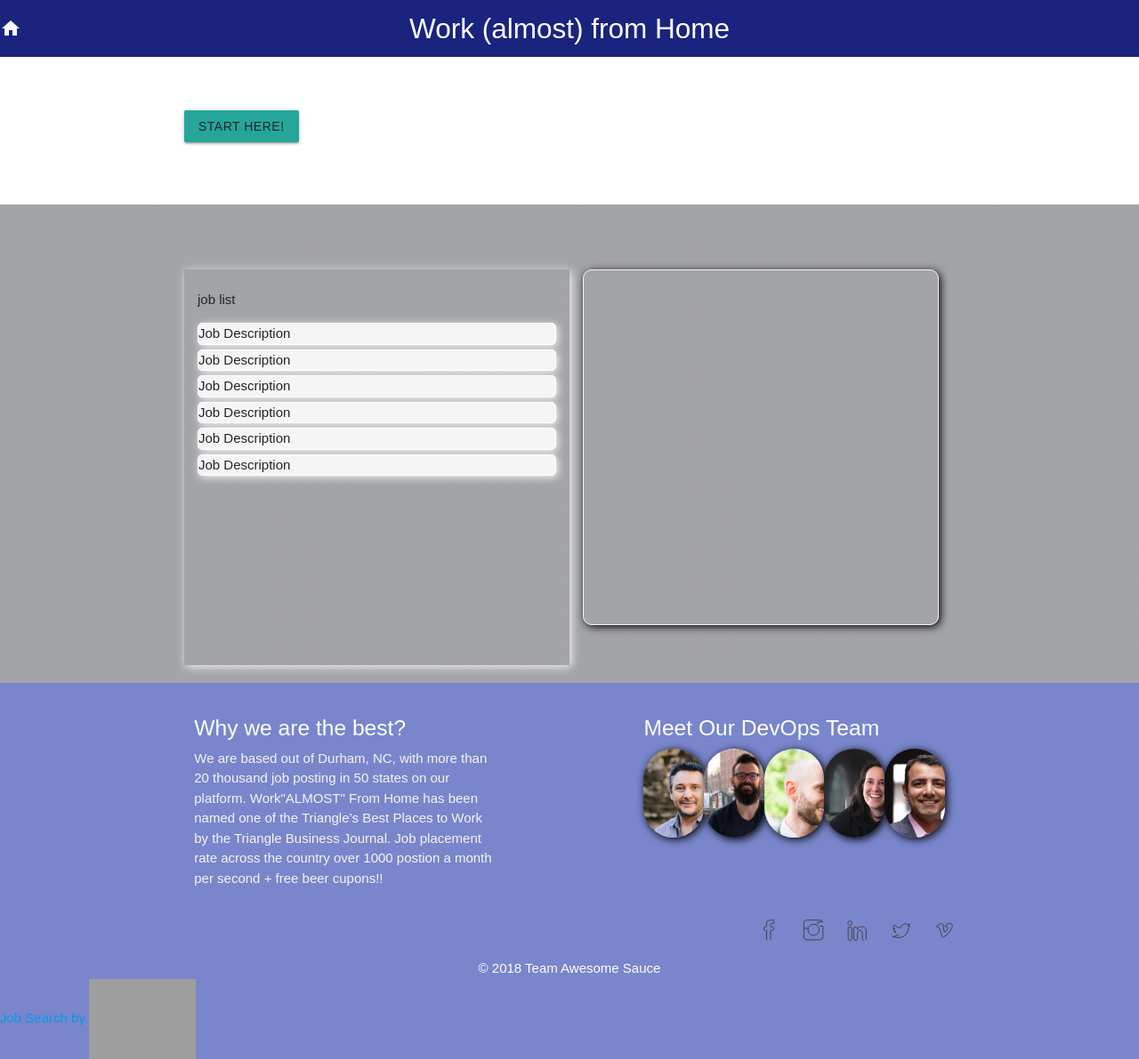
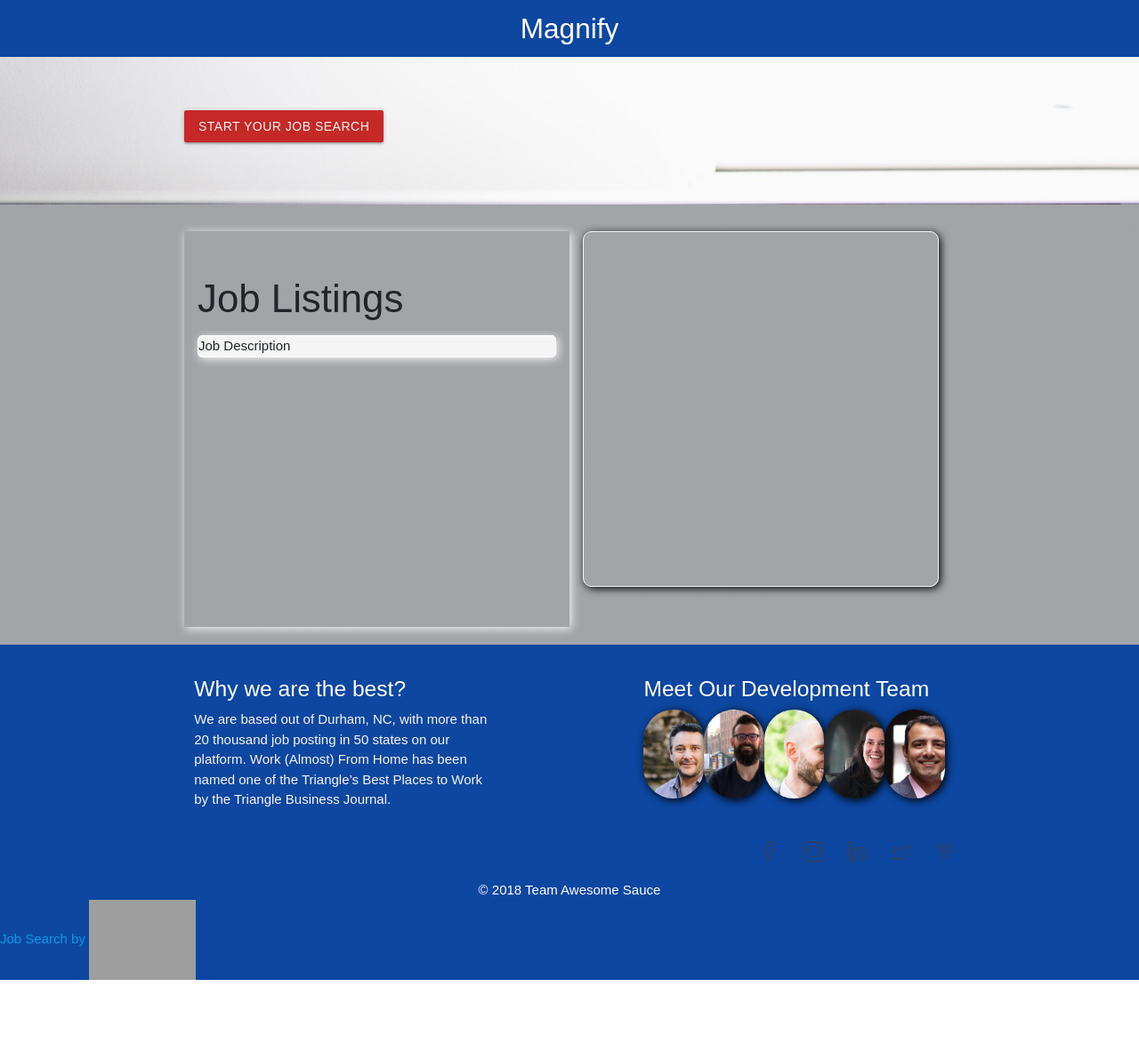
Before and after one commit to adamgoings/GroupProject1-v2, a plain HTML site: page index.html in a window 1280 px wide. Shown: the whole page at 89% size. After the commit the page ends 1102 px from the top, so only its background shows below. Drawn offline with nearby package versions, Linux system fonts and the light colour scheme; some packages are replaced by stand-ins of ours; grey boxes are pictures that could not be loaded; a web font is replaced by a local one.

Commit message:
mostly functional, styling details still needed

```diff
--- a/assets/css/style.css
+++ b/assets/css/style.css
@@ -7,7 +7,6 @@
 
 }
 body {
-  margin:0 auto;
   background: linear-gradient(to bottom , rgba(70, 73, 80, 0.5), rgba(70, 73, 80, 0.5));
   font-family: 'Martel Sans', sans-serif;
   display: flex;
@@ -15,47 +14,47 @@ body {
   flex-direction: column;
 }
 
-.jumbotron{
-  /* background-image: url("../images/WFH.jpg");
-  background-size:cover; */
-  background: white;
+.jumbotron {
+  background-image: url("../images/WFH1.jpg");
+  background-position: center top;
+
 }
+
 #searchBtn{
   margin-bottom: 10px;
+  background-color: #c62828;
+  color: whitesmoke;
 }
+
 #goBtn{
   position: relative;
   float: right;
   clear: both;
+  background-color: #c62828;
+  color: whitesmoke;
+
+
 }
 
 main {
-  flex: 1 0 auto;
+  margin-top: 20%;
 }
 
 nav {
-  background-color: #1a237e;
+  background-color: #0d47a1;
 }
 
-/* #nav-links {
-  background-color: #7986cb;
-} */
 
 #leftCol {
-  /* border:1px solid black; */
   box-shadow:2px 2px 10px whitesmoke;
   min-height: 50%;
-  margin-top: 5%;
-  /* margin-right:10px; */
+  /* margin-top: 5%; */
 }
 
 #map{
   box-shadow:2px 2px 10px black;
 }
-#rightCol {
-  margin-top: 5%;
 
-}
 
 li {
   border:1px solid white;
@@ -68,17 +67,24 @@ li {
 tr {
   margin-left: 10px;
 }
+
+label {
+  padding-top: 3%;
+}
+
 .searchInput {
   margin-left:5px;
   margin-bottom: 10px;
   width:90%;
 }
+
 #searchDiv {
  border:1px solid black;
-  border-radius: 10px;
+  /* border-radius: 10px; */
   box-shadow:2px 2px 10px darkgray;
   display:none;
-  width: 40%;
+  width: 100%;
+  background-color: white;
 }
 
 
@@ -138,9 +144,14 @@ box-shadow:2px 2px 10px black;
 }
 
 #footer-copyright {
-  background-color: #7986cb;
+  background-color: #0d47a1;
   text-align: center;
 }
+
+#jobs_widget_link {
+  text-align: center;
+}
+
 .page-footer {
-  background-color: #7986cb;
+  background-color: #0d47a1;
 }
--- a/index.html
+++ b/index.html
@@ -29,15 +29,7 @@
     <nav>
         <div class="nav-wrapper">
 
-            <a href="#" class="brand-logo center">Work (almost) from Home</a>
-
-            <div class="nav-icons">
-                <i class="material-icons" id="house-icon">home</i>
-            </div>
-            <div>
-                <i class="material-icons" id="house-icon">autorenew</i>
-
-            </div>
+            <a href="#" class="brand-logo center">Magnify</a>
 
         </div>
     </nav>
@@ -45,7 +37,7 @@
     <div class="jumbotron jumbotron-fluid">
         <div class="container">
 
-            <a class="btn btn-primary btn-lg" id="searchBtn" role="button">Start Here!</a>
+            <a class="btn btn-primary btn-lg" id="searchBtn" role="button">Start Your Job Search</a>
 
             <div id="searchDiv">
                 <div class="row">
@@ -54,12 +46,14 @@
                             <div class="input-field col s6">
                                 <i class="material-icons prefix">account_circle</i>
                                 <input id="title" type="text" class="validate">
-                                <label for="icon_prefix">Title</label>
+                                <label class="active" for="icon_prefix">Title</label>
+
                             </div>
                             <div class="input-field col s6">
                                 <i class="material-icons prefix">place</i>
                                 <input id="address" type="text" class="validate">
-                                <label for="address">Address</label>
+                                <label class="active" for="address">Address</label>
+
                             </div>
                         </div>
                         <div>
@@ -78,14 +72,10 @@
             <div id="leftCol" class="col-sm-6">
                 <br>
                 <div id="jobListing">
-                    <p>job list</p>
+                    <h3>Job Listings</h3>
                     <ul>
                         <li>Job Description</li>
-                        <li>Job Description</li>
-                        <li>Job Description</li>
-                        <li>Job Description</li>
-                        <li>Job Description</li>
-                        <li>Job Description</li>
+
                     </ul>
                 </div>
             </div>
@@ -113,12 +103,10 @@
             <div class="row">
                 <div class="col l6 s12">
                     <h5 class="white-text">Why we are the best?</h5>
-                    <p class="grey-text text-lighten-4">We are based out of Durham, NC, with more than 20 thousand job posting in 50 states on our platform.
-                        Work"ALMOST" From Home has been named one of the Triangle’s Best Places to Work by the Triangle Business
-                        Journal. Job placement rate across the country over 1000 postion a month per second + free beer cupons!!</p>
+                    <p class="grey-text text-lighten-4">We are based out of Durham, NC, with more than 20 thousand job posting in 50 states on our platform.  Work (Almost) From Home has been named one of the Triangle’s Best Places to Work by the Triangle Business Journal.</p>
                 </div>
                 <div class="col l4 offset-l2 s12">
-                    <h5 class="white-text">Meet Our DevOps Team</h5>
+                    <h5 class="white-text">Meet Our Development Team</h5>
                     <div id="devOps">
                         <div id="tim" class="circle" href="#!"></div>
                         <div id="adam" class="circle" href="#!"></div>
```
Also changed, not shown: 1 other file.
